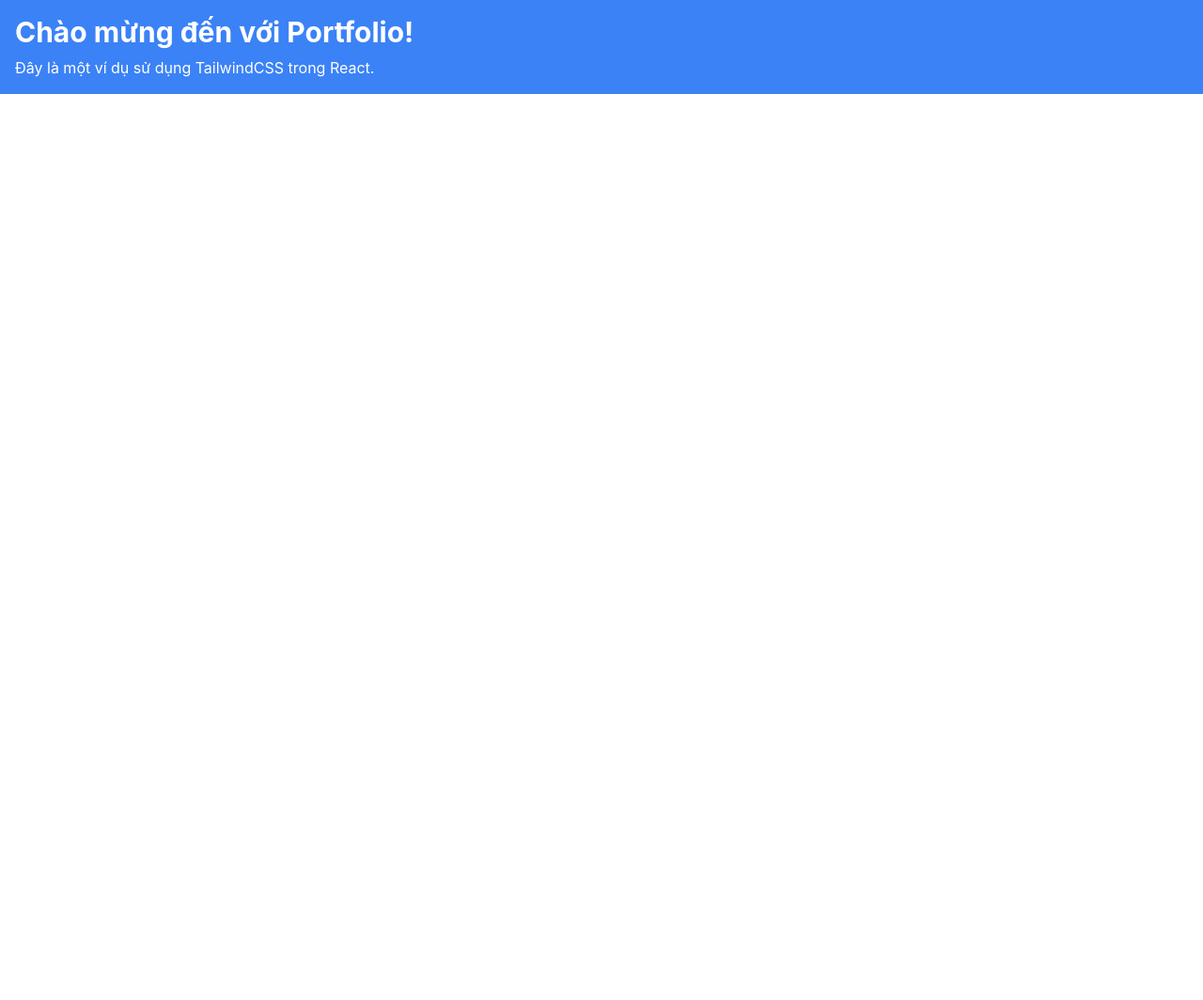
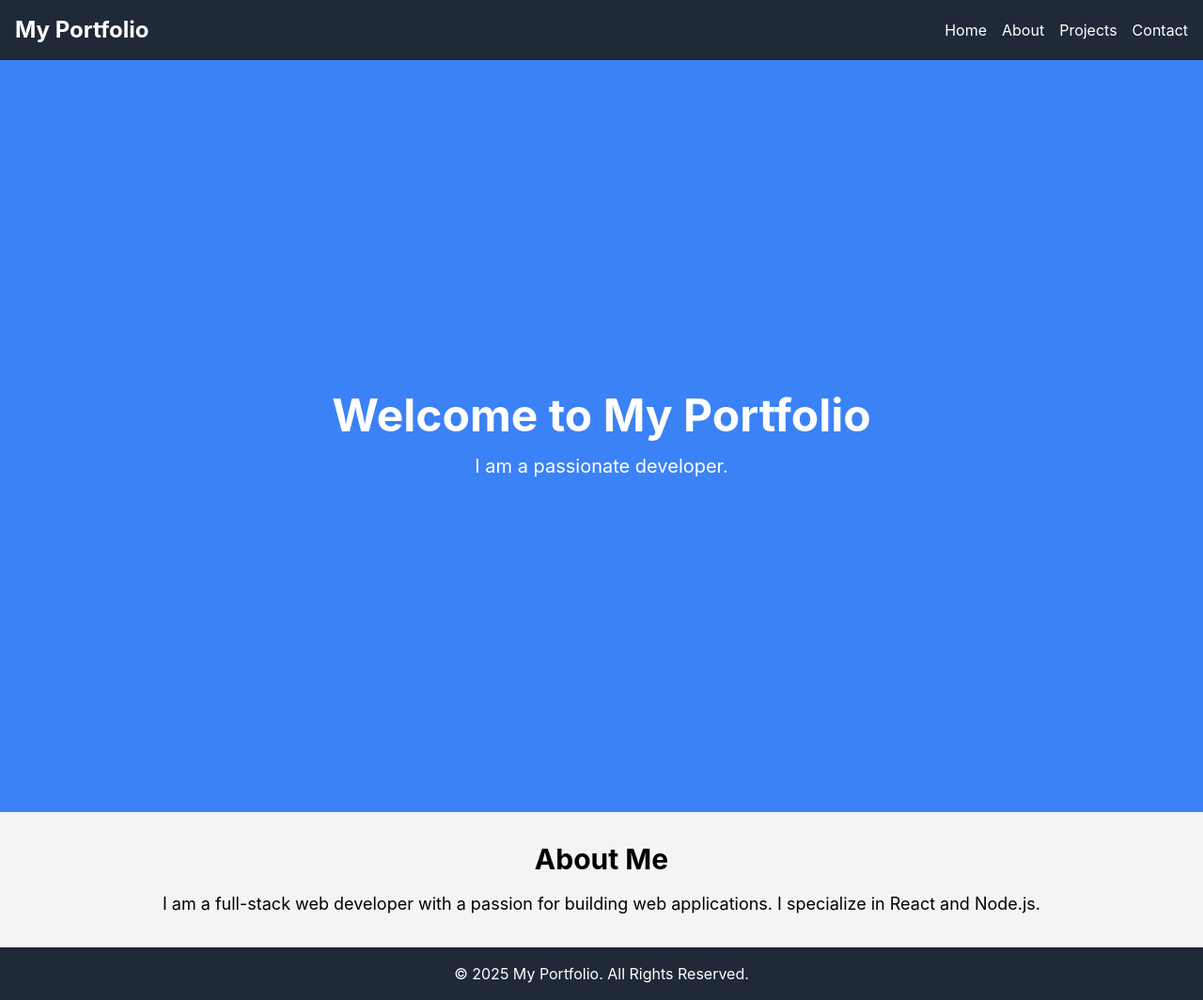
Before and after one commit to VanTung203/portfolio_website, a React (Create React App) app: page /projects in a window 1280 px wide. Shown: the whole page at 94% size. Before the commit the page ends 800 px from the top, so only its background shows below. Built offline with nearby package versions, Linux system fonts and the light colour scheme.

Commit message:
Add components and pages

```diff
--- a/src/App.js
+++ b/src/App.js
@@ -1,8 +1,17 @@
+// src/App.js
+import React from 'react';
+import Header from './components/Header';
+import Footer from './components/Footer';
+import Home from './pages/Home';
+import About from './pages/About';
+
 function App() {
   return (
-    <div className="bg-blue-500 text-white p-4">
-      <h1 className="text-3xl font-bold">Chào mừng đến với Portfolio!</h1>
-      <p className="mt-2">Đây là một ví dụ sử dụng TailwindCSS trong React.</p>
+    <div>
+      <Header />
+      <Home />
+      <About />
+      <Footer />
     </div>
   );
 }
--- /dev/null
+++ b/src/components/Footer.jsx
@@ -0,0 +1,12 @@
+// src/components/Footer.jsx
+import React from 'react';
+
+function Footer() {
+  return (
+    <footer className="bg-gray-800 text-white p-4 text-center">
+      <p>&copy; 2025 My Portfolio. All Rights Reserved.</p>
+    </footer>
+  );
+}
+
+export default Footer;
--- /dev/null
+++ b/src/components/Header.jsx
@@ -0,0 +1,22 @@
+// src/components/Header.jsx
+import React from 'react';
+
+function Header() {
+  return (
+    <header className="bg-gray-800 text-white p-4">
+      <div className="max-w-7xl mx-auto flex justify-between items-center">
+        <h1 className="text-2xl font-bold">My Portfolio</h1>
+        <nav>
+          <ul className="flex space-x-4">
+            <li><a href="#home" className="hover:text-gray-400">Home</a></li>
+            <li><a href="#about" className="hover:text-gray-400">About</a></li>
+            <li><a href="#projects" className="hover:text-gray-400">Projects</a></li>
+            <li><a href="#contact" className="hover:text-gray-400">Contact</a></li>
+          </ul>
+        </nav>
+      </div>
+    </header>
+  );
+}
+
+export default Header;
--- /dev/null
+++ b/src/pages/About.jsx
@@ -0,0 +1,15 @@
+// src/pages/About.jsx
+import React from 'react';
+
+function About() {
+  return (
+    <section id="about" className="bg-gray-100 p-8">
+      <div className="max-w-7xl mx-auto text-center">
+        <h2 className="text-3xl font-bold mb-4">About Me</h2>
+        <p className="text-lg">I am a full-stack web developer with a passion for building web applications. I specialize in React and Node.js.</p>
+      </div>
+    </section>
+  );
+}
+
+export default About;
--- /dev/null
+++ b/src/pages/Home.jsx
@@ -0,0 +1,15 @@
+// src/pages/Home.jsx
+import React from 'react';
+
+function Home() {
+  return (
+    <section id="home" className="h-screen bg-blue-500 flex justify-center items-center text-white">
+      <div className="text-center">
+        <h1 className="text-5xl font-bold">Welcome to My Portfolio</h1>
+        <p className="mt-4 text-xl">I am a passionate developer.</p>
+      </div>
+    </section>
+  );
+}
+
+export default Home;
```
Also changed, not shown: src/components/Button.jsx (added), src/components/Navbar.jsx (added), src/pages/Contact.jsx (added), src/pages/Projects.jsx (added).
